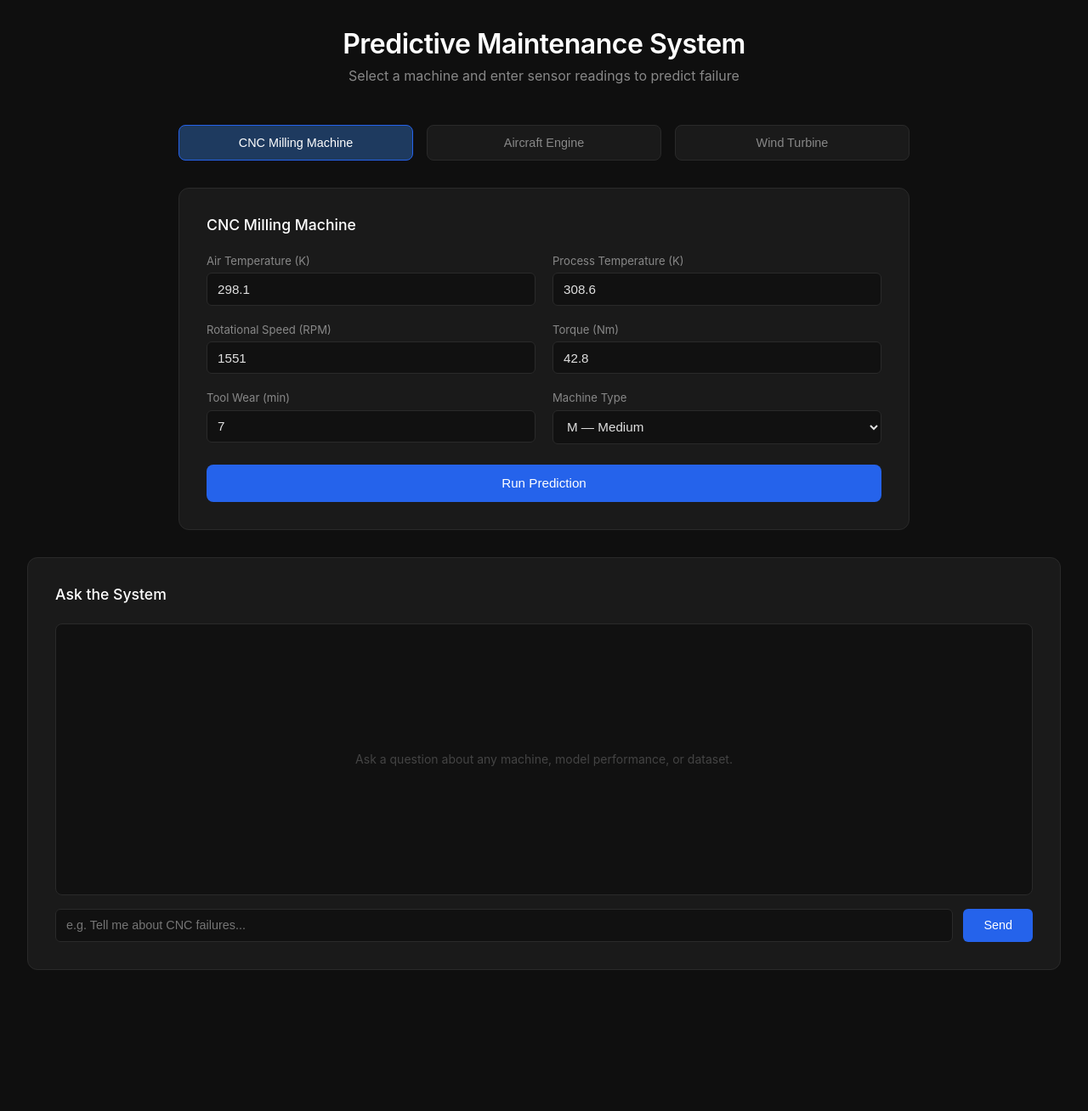
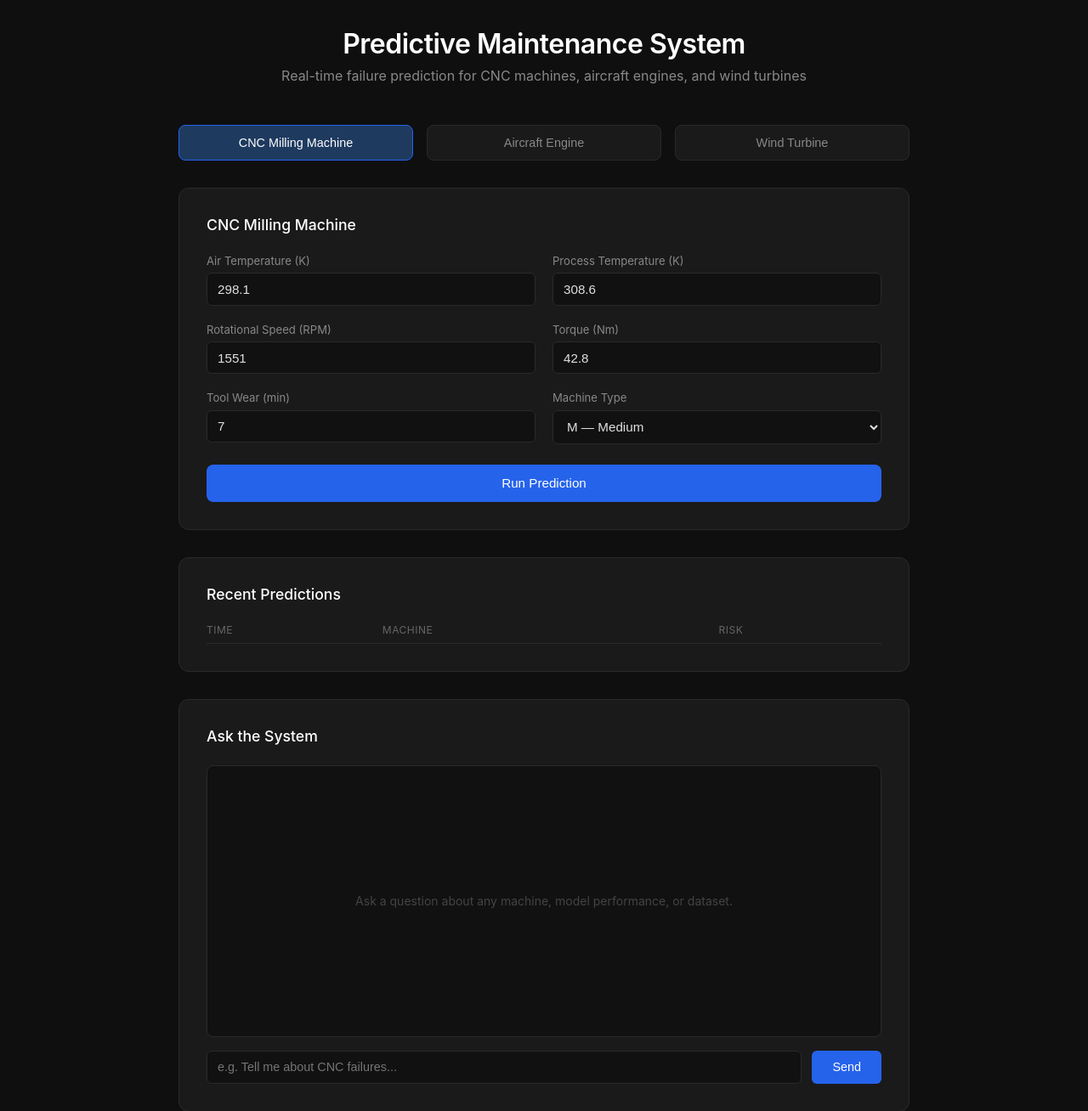
Before and after one commit to ishekaa12/predictive-maintenance-project, a Flask app: page / in a window 1280 px wide. Shown: the top 1308 px of the page at 85% size. Before the commit the page ends 1142 px from the top, so only its background shows below. Run offline with Flask 3, Linux system fonts and the light colour scheme; lists and menus that the app fills with data are empty.

Commit message:
fix: resolve duplicate function definitions in script.js, fix chat section width, add risk color to prediction log

```diff
--- a/deployment/static/script.js
+++ b/deployment/static/script.js
@@ -1,21 +1,23 @@
 let currentMachine = "cnc";
+const predictionLog = [];
 
 function selectMachine(machine) {
-    // Update active button
     document.querySelectorAll(".machine-btn").forEach(btn => btn.classList.remove("active"));
     event.target.classList.add("active");
 
-    // Show correct form
     document.querySelectorAll(".machine-form").forEach(form => form.classList.remove("active"));
     document.getElementById("form-" + machine).classList.add("active");
 
-    // Hide results
     document.getElementById("result").classList.add("hidden");
 
     currentMachine = machine;
 }
 
 function predict(machine) {
+    const btn = document.querySelector(`#form-${machine} .predict-btn`);
+    btn.textContent = "Running...";
+    btn.disabled = true;
+
     let payload = {};
 
     if (machine === "cnc") {
@@ -51,8 +53,16 @@ function predict(machine) {
         body: JSON.stringify(payload)
     })
     .then(response => response.json())
-    .then(data => displayResult(data))
-    .catch(error => console.error("Prediction error:", error));
+    .then(data => {
+        displayResult(data);
+        btn.textContent = "Run Prediction";
+        btn.disabled = false;
+    })
+    .catch(error => {
+        console.error("Prediction error:", error);
+        btn.textContent = "Run Prediction";
+        btn.disabled = false;
+    });
 }
 
 function displayResult(data) {
@@ -64,7 +74,6 @@ function displayResult(data) {
     riskEl.textContent = data.risk_level || "—";
     riskEl.className = "result-value risk-" + (data.risk_level || "");
 
-    // Status line varies by machine type
     if (data.failure_type !== undefined) {
         document.getElementById("res-status").textContent = data.failure_type;
     } else if (data.rul_cycles !== undefined) {
@@ -74,7 +83,26 @@ function displayResult(data) {
     }
 
     document.getElementById("res-recommendation").textContent = data.recommendation || "—";
+
+    // Update prediction log
+    predictionLog.unshift({
+        machine: data.machine,
+        risk: data.risk_level,
+        time: new Date().toLocaleTimeString()
+    });
+
+    const log = predictionLog.slice(0, 5);
+    const logHTML = log.map(entry =>
+        `<tr>
+            <td>${entry.time}</td>
+            <td>${entry.machine}</td>
+            <td class="risk-${entry.risk}">${entry.risk}</td>
+        </tr>`
+    ).join("");
+
+    document.getElementById("prediction-log").innerHTML = logHTML;
 }
+
 function sendChat() {
     const input = document.getElementById("chat-input");
     const question = input.value.trim();
@@ -89,7 +117,7 @@ function sendChat() {
     })
     .then(response => response.json())
     .then(data => {
-        const window = document.getElementById("chat-window");
+        const chatWindow = document.getElementById("chat-window");
         const empty = document.getElementById("chat-empty");
         if (empty) empty.remove();
 
@@ -102,8 +130,8 @@ function sendChat() {
             <div class="chat-answer">${entry.answer}</div>
             <div class="chat-timestamp">${entry.timestamp}</div>
         `;
-        window.appendChild(msg);
-        window.scrollTop = window.scrollHeight;
+        chatWindow.appendChild(msg);
+        chatWindow.scrollTop = chatWindow.scrollHeight;
     })
     .catch(error => console.error("Chat error:", error));
 }
--- a/deployment/static/style.css
+++ b/deployment/static/style.css
@@ -293,3 +293,43 @@ input:focus, select:focus {
 .chat-input-row button:hover {
     background: #1d4ed8;
 }
+.log-section {
+    margin-top: 2rem;
+    background: #1a1a1a;
+    border: 1px solid #2a2a2a;
+    border-radius: 12px;
+    padding: 2rem;
+}
+
+.log-section h2 {
+    font-size: 1.1rem;
+    font-weight: 500;
+    color: #ffffff;
+    margin-bottom: 1rem;
+}
+
+.log-table {
+    width: 100%;
+    border-collapse: collapse;
+    font-size: 0.875rem;
+}
+
+.log-table th {
+    text-align: left;
+    color: #666;
+    font-weight: 400;
+    padding: 0.5rem 0;
+    border-bottom: 1px solid #2a2a2a;
+    text-transform: uppercase;
+    font-size: 0.75rem;
+    letter-spacing: 0.5px;
+}
+
+.log-table td {
+    padding: 0.6rem 0;
+    color: #ccc;
+    border-bottom: 1px solid #1a1a1a;
+}
+.log-table td.risk-HIGH { color: #ef4444; }
+.log-table td.risk-MEDIUM { color: #f59e0b; }
+.log-table td.risk-LOW { color: #22c55e; }
--- a/deployment/templates/index.html
+++ b/deployment/templates/index.html
@@ -10,7 +10,7 @@
 
     <header>
         <h1>Predictive Maintenance System</h1>
-        <p>Select a machine and enter sensor readings to predict failure</p>
+        <p>Real-time failure prediction for CNC machines, aircraft engines, and wind turbines</p>
     </header>
 
     <main>
@@ -122,7 +122,15 @@
             </div>
         </section>
 
-    </main>
+        <section class="log-section">
+             <h2>Recent Predictions</h2>
+             <table class="log-table">
+                  <thead>
+                   <tr><th>Time</th><th>Machine</th><th>Risk</th></tr>
+                 </thead>
+                    <tbody id="prediction-log"></tbody>
+                 </table>
+                </section>
                 <!-- Chat Section -->
                  <section class="chat-section">
                     <h2>Ask the System</h2>
@@ -138,6 +146,7 @@
                           <button onclick="sendChat()">Send</button>
                          </div>
                         </section>
+     </main>
 
     <script src="/static/script.js"></script>
 </body>
```
Lines whose indentation alone changed are shown as unchanged.
